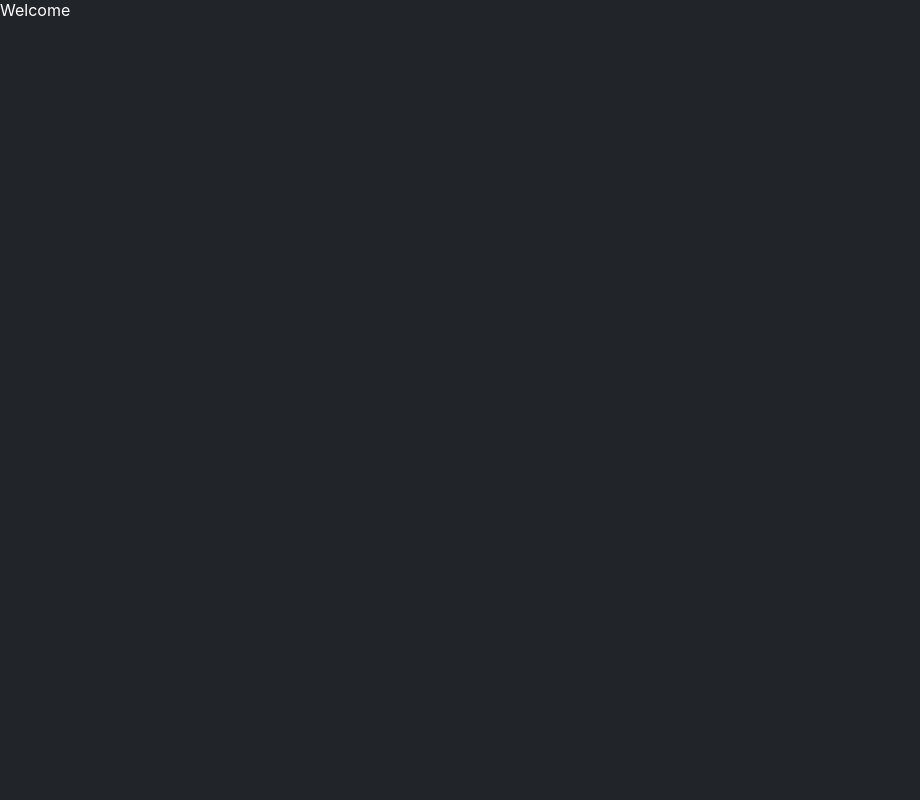
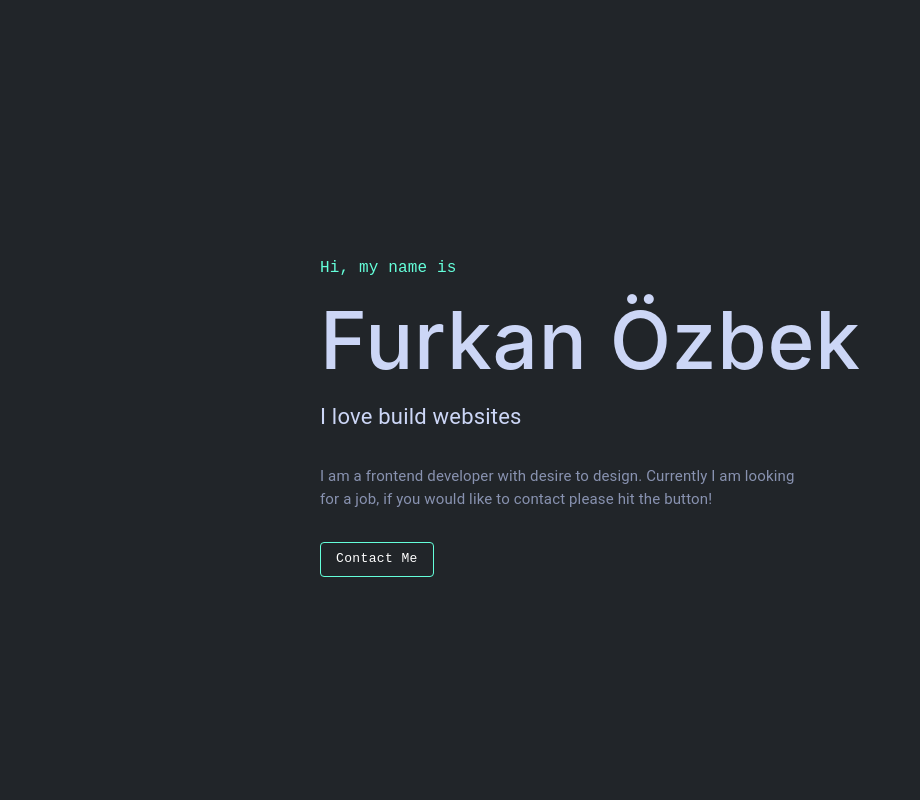
Before and after one commit to FurkannOzbek/personal-site-react, a Next.js app: page / in a window 1280 px wide. Shown: the top 800 px of the page, without its empty margins (0-920 px from the left). Built offline with nearby package versions, Linux system fonts and the light colour scheme.

Commit message:
feat: Landing Page text and styles added

```diff
--- a/app/globals.css
+++ b/app/globals.css
@@ -12,8 +12,8 @@ body {
 body {
   color: var(--foreground);
   background: var(--background);
-  font-family: "BlinkMacSystemFont", "Segoe UI", "Roboto", "Helvetica Neue", Arial, "Noto Sans",
-    sans-serif, "Apple Color Emoji", "Segoe UI Emoji", "Segoe UI Symbol", "Noto Color Emoji";
+  font-family: "Calibre", "Inter", "San Francisco", "SF Pro Text", "-apple-system", "system-ui",
+    "sans-serif";
   -webkit-font-smoothing: antialiased;
   -moz-osx-font-smoothing: grayscale;
 }
--- a/app/page.js
+++ b/app/page.js
@@ -1,6 +1,11 @@
 import Image from "next/image";
 import styles from "./page.module.css";
-
+import LandingPage from "@/components/LandingPage";
 export default function Home() {
-  return <div>Welcome </div>;
+  return (
+    <>
+      <LandingPage />
+      <div>Welcome </div>
+    </>
+  );
 }
--- /dev/null
+++ b/components/LandingPage.jsx
@@ -0,0 +1,57 @@
+import { Box, Typography, Button } from "@mui/material";
+
+export default function LandingPage() {
+  return (
+    <>
+      <Box
+        component="section"
+        sx={{
+          justifyContent: "center",
+          minHeight: "100vh",
+          margin: "20% 25% 0 25%",
+        }}
+      >
+        <Typography
+          sx={{ fontFamily: "SF Mono,Fira Code,Fira Mono,Roboto Mono,monospace", color: "#64ffda" }}
+        >
+          Hi, my name is
+        </Typography>
+        <Typography
+          sx={{
+            color: "#ccd6f6",
+            fontSize: "clamp(40px, 8vw, 80px)",
+            fontFamily:
+              "Calibre, Inter, San Francisco, SF Pro Text, -apple-system, system-ui, sans-serif",
+            fontWeight: "500",
+          }}
+        >
+          Furkan Özbek
+        </Typography>
+        <Typography sx={{ color: "#ccd6f6", fontSize: "22px" }}>I love build websites</Typography>
+        <Typography
+          sx={{ color: "#8892b0", mt: "2rem", mb: "2rem", fontSize: "15px", width: "75%" }}
+        >
+          I am a frontend developer with desire to design. Currently I am looking for a job, if you
+          would like to contact please hit the button!
+        </Typography>
+        {/*Contact Button*/}
+        <Button
+          variant="outlined"
+          sx={{
+            textTransform: "none",
+            fontSize: "13px",
+            fontFamily: "SF Mono,Fira Code,Fira Mono,Roboto Mono,monospace",
+            color: "white",
+            borderColor: "#64ffda",
+            "&:hover": {
+              backgroundColor: "#64ffda",
+              color: "black",
+            },
+          }}
+        >
+          Contact Me
+        </Button>
+      </Box>
+    </>
+  );
+}
```
